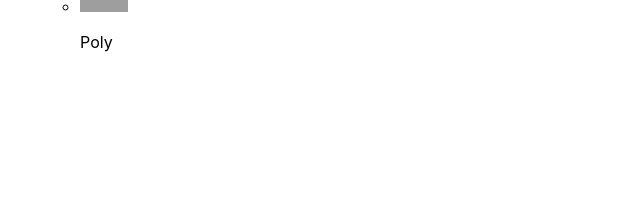
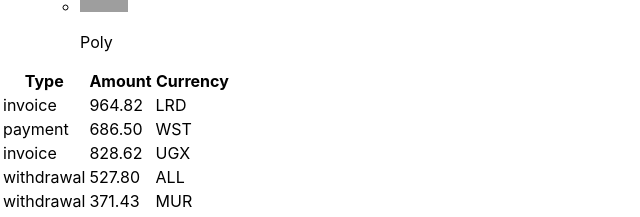
Before and after one commit to viktoriia-2002/goit-react-hw-01-components, a React (Create React App) app: page / in a window 1280 px wide. Shown: the part 577-794 px from the top of the page, without its empty margins (0-640 px from the left). Built offline with nearby package versions, Linux system fonts and the light colour scheme; grey boxes are pictures that could not be loaded.

Commit message:
transaction is done

```diff
--- a/src/components/app/App.jsx
+++ b/src/components/app/App.jsx
@@ -1,6 +1,7 @@
 import Profile from 'components/profile';
 import Statistics from 'components/statistics';
 import FriendList from 'components/friendList';
+import Transaction from 'components/transaction';
 
 const App = () => {
   return (
@@ -8,6 +9,7 @@
       <Profile />
       <Statistics />
       <FriendList />
+      <Transaction/>
     </div>
   );
 };
--- /dev/null
+++ b/src/components/transaction/Transaction.jsx
@@ -0,0 +1,13 @@
+import React from 'react';
+import TransactionHistory from '../transactionHistory'
+import transactions from '../transactions.json';
+
+const Transaction = () => {
+    return (
+        <div>
+            <TransactionHistory data={transactions}/>
+        </div>
+    )
+}
+
+export default Transaction;
--- /dev/null
+++ b/src/components/transaction/index.js
@@ -0,0 +1 @@
+export {default} from './Transaction';
--- /dev/null
+++ b/src/components/transactionHistory/TransactionHistory.jsx
@@ -0,0 +1,38 @@
+import PropTypes from 'prop-types';
+
+const TransactionHistory = ({ data }) => {
+  return (
+    <table className="transaction-history">
+      <thead>
+        <tr>
+          <th>Type</th>
+          <th>Amount</th>
+          <th>Currency</th>
+        </tr>
+      </thead>
+
+      <tbody>
+        {data.map(TransactionHistoryEl => (
+          <tr key={TransactionHistoryEl.id}>
+            <td>{TransactionHistoryEl.type}</td>
+            <td>{TransactionHistoryEl.amount}</td>
+            <td>{TransactionHistoryEl.currency}</td>
+          </tr>
+        ))}
+      </tbody>
+    </table>
+  );
+};
+
+TransactionHistory.propTypes = {
+  data: PropTypes.arrayOf(
+    PropTypes.shape({
+      id: PropTypes.string.isRequired,
+      type: PropTypes.string.isRequired,
+      amount: PropTypes.string.isRequired,
+      currency: PropTypes.string.isRequired,
+    })
+  ).isRequired,
+};
+
+export default TransactionHistory;
--- /dev/null
+++ b/src/components/transactionHistory/index.js
@@ -0,0 +1 @@
+export {default} from './TransactionHistory';
--- /dev/null
+++ b/src/components/transactions.json
@@ -0,0 +1,122 @@
+[
+  {
+    "id": "1e0700a2-5183-4291-85cc-2065a036a683",
+    "type": "invoice",
+    "amount": "964.82",
+    "currency": "LRD"
+  },
+  {
+    "id": "a30f821b-4d25-4ff0-abdd-e340b3f0dd2b",
+    "type": "payment",
+    "amount": "686.50",
+    "currency": "WST"
+  },
+  {
+    "id": "44dca67a-8e5a-4798-bf8e-b15efd4e1abd",
+    "type": "invoice",
+    "amount": "828.62",
+    "currency": "UGX"
+  },
+  {
+    "id": "ea8ed3dc-2b68-4a53-905a-53ecb0adef33",
+    "type": "withdrawal",
+    "amount": "527.80",
+    "currency": "ALL"
+  },
+  {
+    "id": "ea76146a-0b00-4b80-bc02-a8c822176712",
+    "type": "withdrawal",
+    "amount": "371.43",
+    "currency": "MUR"
+  },
+  {
+    "id": "63ca02f9-d637-46b5-9237-f3b24425e029",
+    "type": "payment",
+    "amount": "862.44",
+    "currency": "AUD"
+  },
+  {
+    "id": "ed0263e8-59a5-4bf1-87e0-2bb88e53dc34",
+    "type": "withdrawal",
+    "amount": "907.00",
+    "currency": "GEL"
+  },
+  {
+    "id": "6013bad0-750c-4691-8bc2-d8f2b43969c4",
+    "type": "withdrawal",
+    "amount": "352.52",
+    "currency": "UGX"
+  },
+  {
+    "id": "252c7be4-8b06-4fa7-8d42-61fb835b70d5",
+    "type": "payment",
+    "amount": "388.98",
+    "currency": "TOP"
+  },
+  {
+    "id": "4eaab41b-b967-40ac-82ed-85fc66f646f1",
+    "type": "deposit",
+    "amount": "103.10",
+    "currency": "BWP"
+  },
+  {
+    "id": "9648a350-8469-42d5-8bf3-18090de5fe67",
+    "type": "withdrawal",
+    "amount": "322.32",
+    "currency": "MRO"
+  },
+  {
+    "id": "9c5c25fb-1a95-4b2f-8d1f-4c4426d677cc",
+    "type": "invoice",
+    "amount": "14.79",
+    "currency": "PYG"
+  },
+  {
+    "id": "43ef232c-80e9-4d6f-b48a-b22405620de3",
+    "type": "payment",
+    "amount": "904.86",
+    "currency": "CHF"
+  },
+  {
+    "id": "5161682e-e620-4019-ab0a-24ceb10fbd20",
+    "type": "withdrawal",
+    "amount": "307.08",
+    "currency": "NOK"
+  },
+  {
+    "id": "7b119d71-42e6-4c42-a141-6818b07bb9ff",
+    "type": "invoice",
+    "amount": "275.07",
+    "currency": "AWG"
+  },
+  {
+    "id": "a4f65722-65c4-4c28-b1f4-b8ed988bb205",
+    "type": "deposit",
+    "amount": "213.10",
+    "currency": "STD"
+  },
+  {
+    "id": "c6e5784b-0ca3-48d6-86e5-b5128af5a523",
+    "type": "invoice",
+    "amount": "116.11",
+    "currency": "CUP CUC"
+  },
+  {
+    "id": "c9ebed6a-3a02-4b49-ac0d-0534b51f2bfd",
+    "type": "invoice",
+    "amount": "878.67",
+    "currency": "HKD"
+  },
+  {
+    "id": "a4a98b0e-b22c-438b-9f83-de2df52110c8",
+    "type": "invoice",
+    "amount": "725.03",
+    "currency": "UYU UYI"
+  },
+  {
+    "id": "b39bfa7a-0166-4c47-94d6-87d20590f746",
+    "type": "payment",
+    "amount": "405.45",
+    "currency": "MDL"
+  }
+]
```
Also changed, not shown: src/components/profile/Profile.css (added), src/components/profile/Profile.module.css (deleted).
